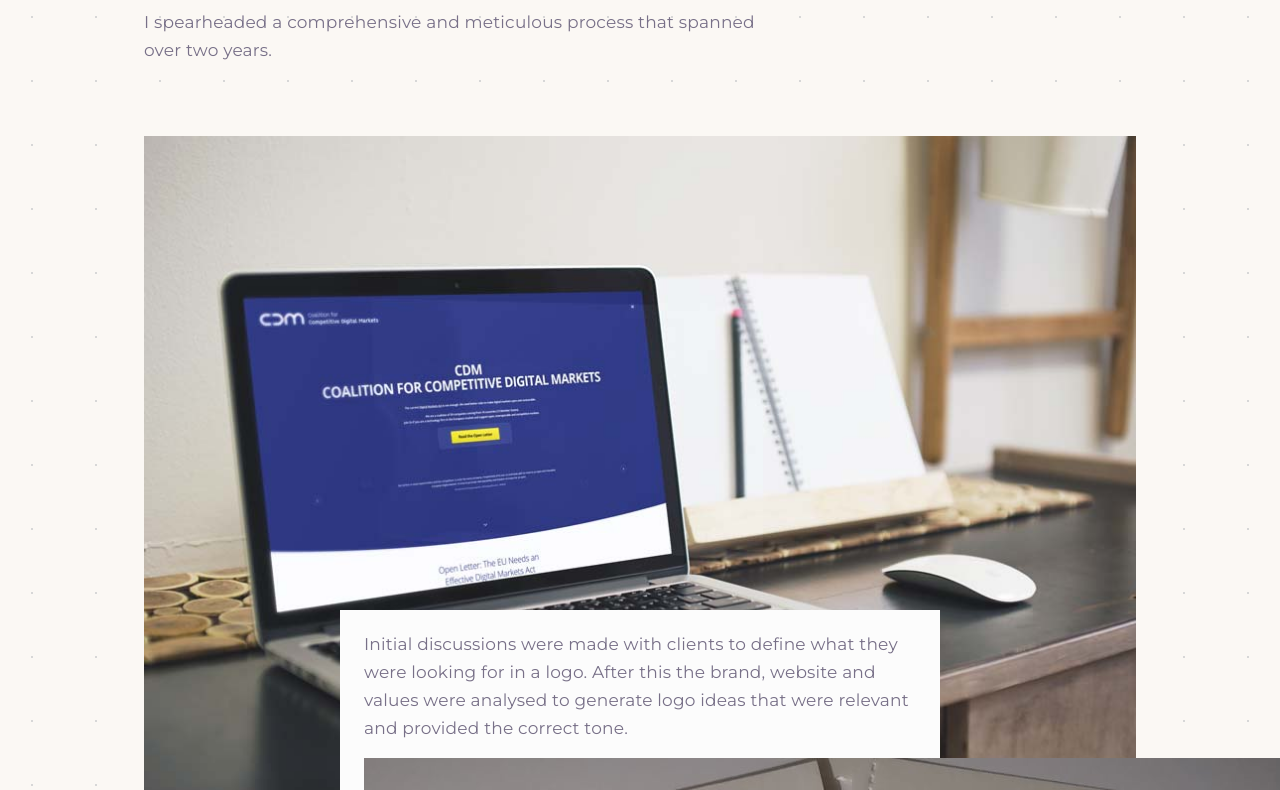
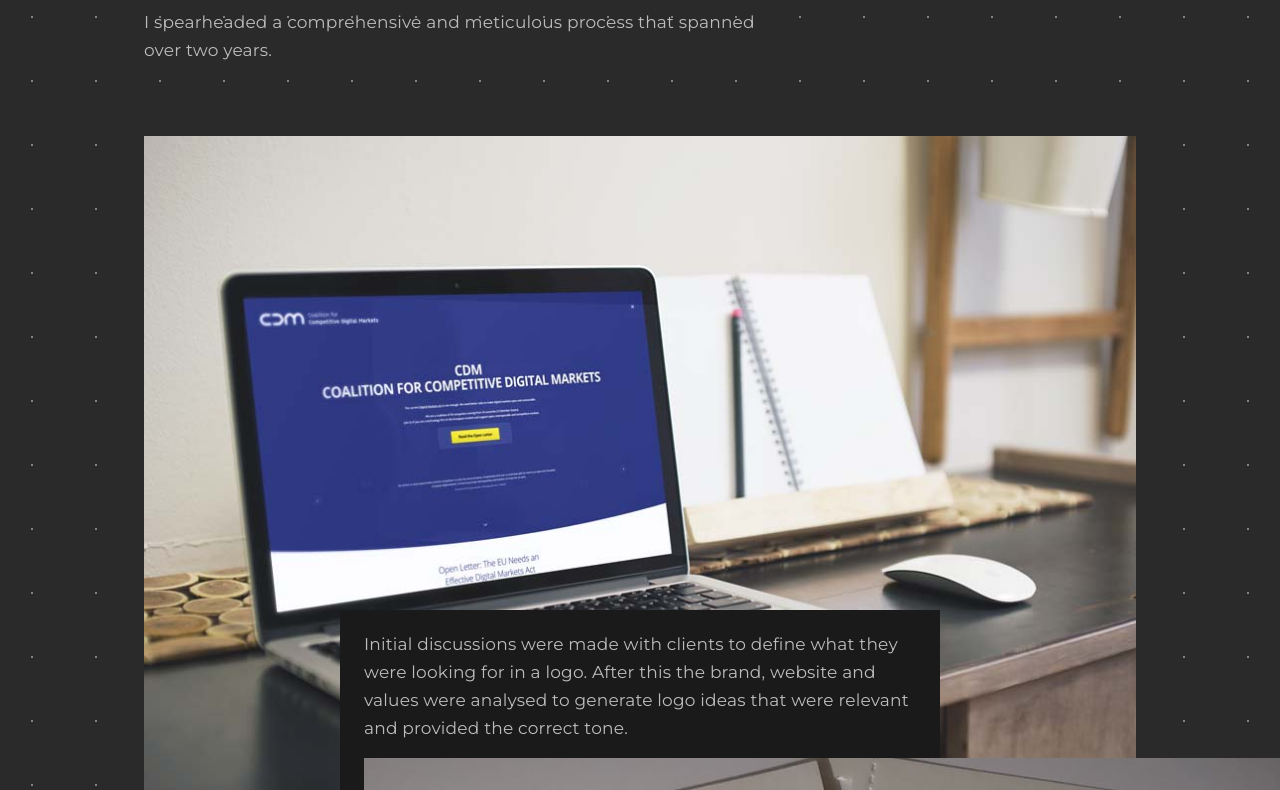
Before and after one commit to ThomasMott/tmtodesign, an Eleventy site: page projects/cdm.md in a window 1280 px wide. Shown: the part 399-1189 px from the top of the page. Built offline with nearby package versions, Linux system fonts and the light colour scheme; Eleventy itself is replaced by a stand-in of ours; files that its build step writes are made by us from their sources; what eleventy-plugin-dynamic-categories would draw is missing.

Commit message:
New default theme

```diff
--- a/_includes/footer.njk
+++ b/_includes/footer.njk
@@ -7,7 +7,7 @@
 				</div>
 			</div>
 			<div class="footers-theme-item">
-				<p>dark</p>
+				<p>light</p>
 				<div class="inner-span" id="dark">
 				</div>
 			</div>
--- a/scss/_card.scss
+++ b/scss/_card.scss
@@ -70,6 +70,7 @@
 				height: 400px;
 				overflow: hidden;
 				transition-duration: 400ms;
+				opacity: 0.8;
 
 				img {
 					border-style: none;
@@ -81,6 +82,7 @@
 
 				&:hover {
 					transform: rotate(2deg);
+					opacity: 1;
 				}
 			}
 
--- a/scss/_variables.scss
+++ b/scss/_variables.scss
@@ -10,18 +10,9 @@ $breakpoint-lx: 2200px;
 
 /*colours*/
 :root {
-	--filter: none;
+	--filter: brightness(10);
 
 	#default {
-		--black_dusty: #455385;
-		--black_jet: #5b6485;
-		--grey_med: #787088;
-		--grey_light: #d7d7d7;
-		--white_off: #fbf8f4;
-		--white: #fcfcfc;
-	}
-
-	#dark {
 		--black_dusty: #e6e6e6;
 		--black_jet: #f6f0e2;
 		--grey_med: #bcbcbc;
@@ -32,6 +23,17 @@ $breakpoint-lx: 2200px;
 		--filter: brightness(10);
 	}
 
+	#light {
+		--black_dusty: #455385;
+		--black_jet: #5b6485;
+		--grey_med: #787088;
+		--grey_light: #d7d7d7;
+		--white_off: #fbf8f4;
+		--white: #fcfcfc;
+
+		--filter: none;
+	}
+
 	#candy {
 		--black_dusty: #4e609f;
 		--black_jet: #6874a0;
@@ -39,6 +41,8 @@ $breakpoint-lx: 2200px;
 		--grey_light: #e7e7e7;
 		--white_off: #fdf0f2;
 		--white: #f1fdfd;
+
+		--filter: none;
 	}
 
 	#sea {
@@ -48,6 +52,8 @@ $breakpoint-lx: 2200px;
 		--grey_light: #e7e7e7;
 		--white_off: #e7fbf9;
 		--white: #fcf6e2;
+
+		--filter: none;
 	}
 }
 
```
Also changed, not shown: css/all.css, docs/css/all.css, docs/projects/algopigm/index.html, docs/projects/foxgibbon/index.html, docs/projects/genshare/index.html, docs/projects/mojeek/index.html, docs/projects/petlet/index.html, docs/projects/ralph-lauren/index.html, docs/projects/smartsource/index.html.
